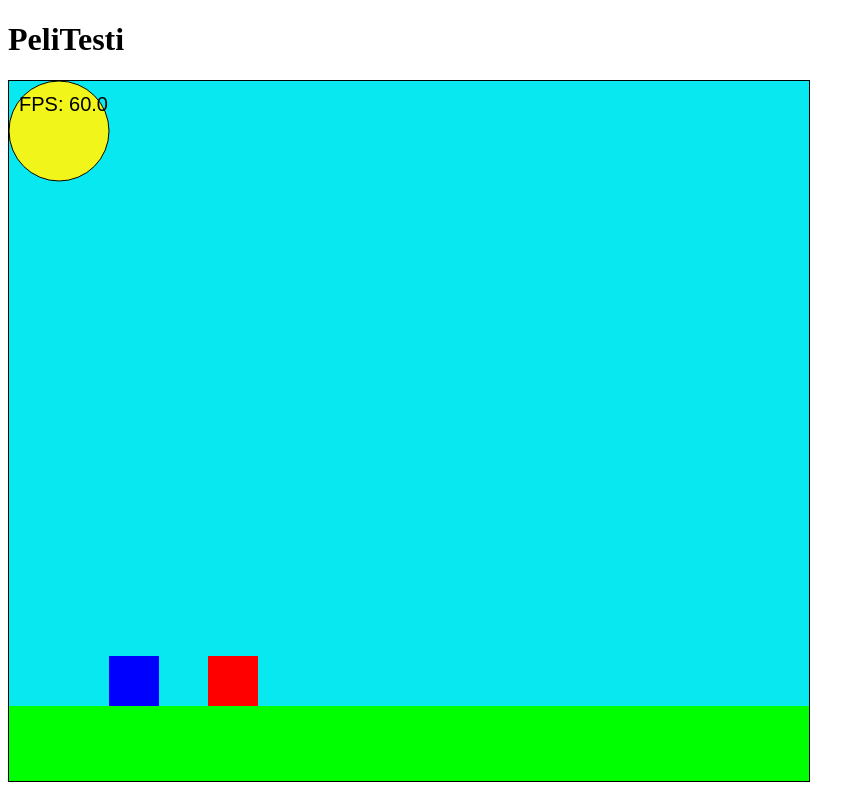
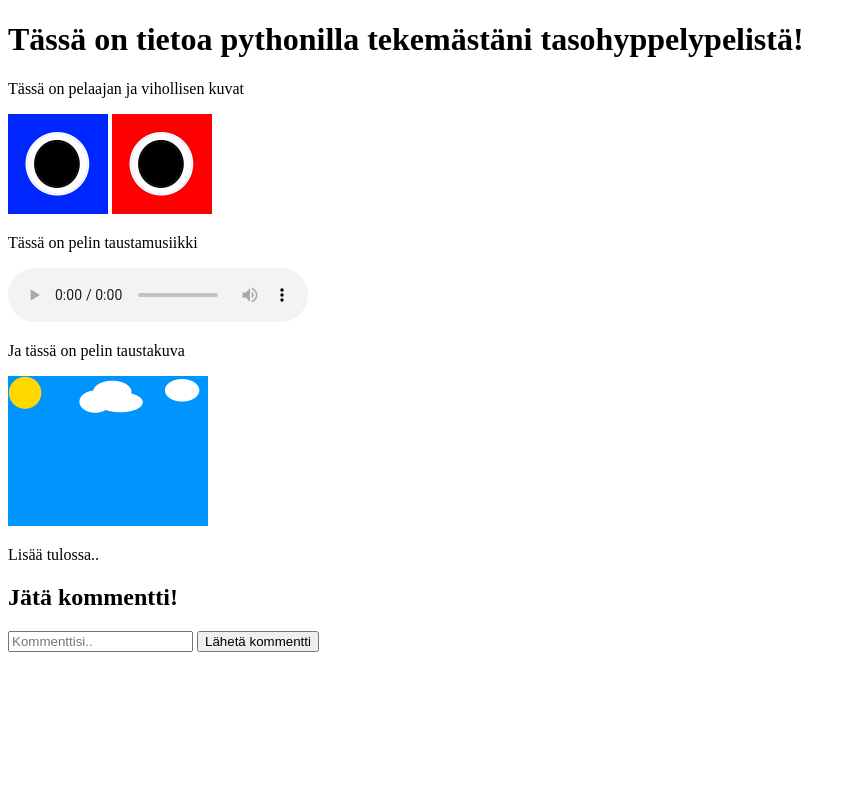
Before and after one commit to peikkoKoodaa/Nettisivu, a website: page HTML/public/index.html in a window 1280 px wide. Shown: the whole page, without its empty margins (0-865 px from the left). Drawn offline with Linux system fonts and the light colour scheme; no server answers.

Commit message:
Add files via upload

```diff
--- a/HTML/public/index.html
+++ b/HTML/public/index.html
@@ -3,17 +3,61 @@
 <head>
     <meta charset="UTF-8">
     <meta name="viewport" content="width=device-width, initial-scale=1.0">
-    <title>Peli.fi</title>
-    <style>
-        canvas {
-            border: 1px solid black;
-        }
-    </style>
+    <title>Testi</title>
 </head>
 <body>
-    <h1>PeliTesti</h1>
-    <canvas id="piirto" width="800" height="700"></canvas>
+    <h1>Tässä on tietoa pythonilla tekemästäni tasohyppelypelistä!</h1>
+    <p>Tässä on pelaajan ja vihollisen kuvat</p>
+    <img src="pelaaja.png" alt="Kuvaa ei voitu ladata" style="width: 100px; height: auto;">
+    <img src="vihollinen.png" alt="Kuvaa ei voitu ladata" style="width: 100px; height: auto;">
+    <p>Tässä on pelin taustamusiikki</p>
+    <audio src="musiikki.mp3" controls></audio>
+    <p>Ja tässä on pelin taustakuva</p>
+    <img src="tausta.png" alt="Kuvaa ei voitu ladata" style="width: 200px; height: auto;">
+    <p>Lisää tulossa..</p>
 
-    <script src="homma.js"></script>
+    <h2>Jätä kommentti!</h2>
+    <form id="Kommentit">
+        <input type="text" id="kommenttiInput" placeholder="Kommenttisi.." required>
+        <button type="submit">Lähetä kommentti</button>
+    </form>
+
+    <ul id="Kommenttilista"></ul>
+
+    <script>
+    const form = document.getElementById('Kommentit');
+    const kentta = document.getElementById('kommenttiInput');
+    const lista = document.getElementById('Kommenttilista');
+
+    function haeKommentit() {
+        fetch('/api/kommentit')
+            .then(res => res.json())
+            .then(data => {
+                lista.innerHTML = '';
+                data.forEach(k => {
+                    const li = document.createElement('li');
+                    li.textContent = k.teksti;
+                    lista.appendChild(li);
+                });
+            });
+    }
+
+    form.addEventListener('submit', function(e) {
+        e.preventDefault();
+        const teksti = kentta.value;
+        if(teksti.trim() !== '') {
+            fetch('/api/kommentit', {
+                method: 'POST',
+                headers: { 'Content-Type': 'application/json' },
+                body: JSON.stringify({ teksti })
+            }).then(() => {
+                kentta.value = '';
+                haeKommentit();
+            });
+        }
+    });
+
+    haeKommentit();
+    </script>
 </body>
 </html>
```
